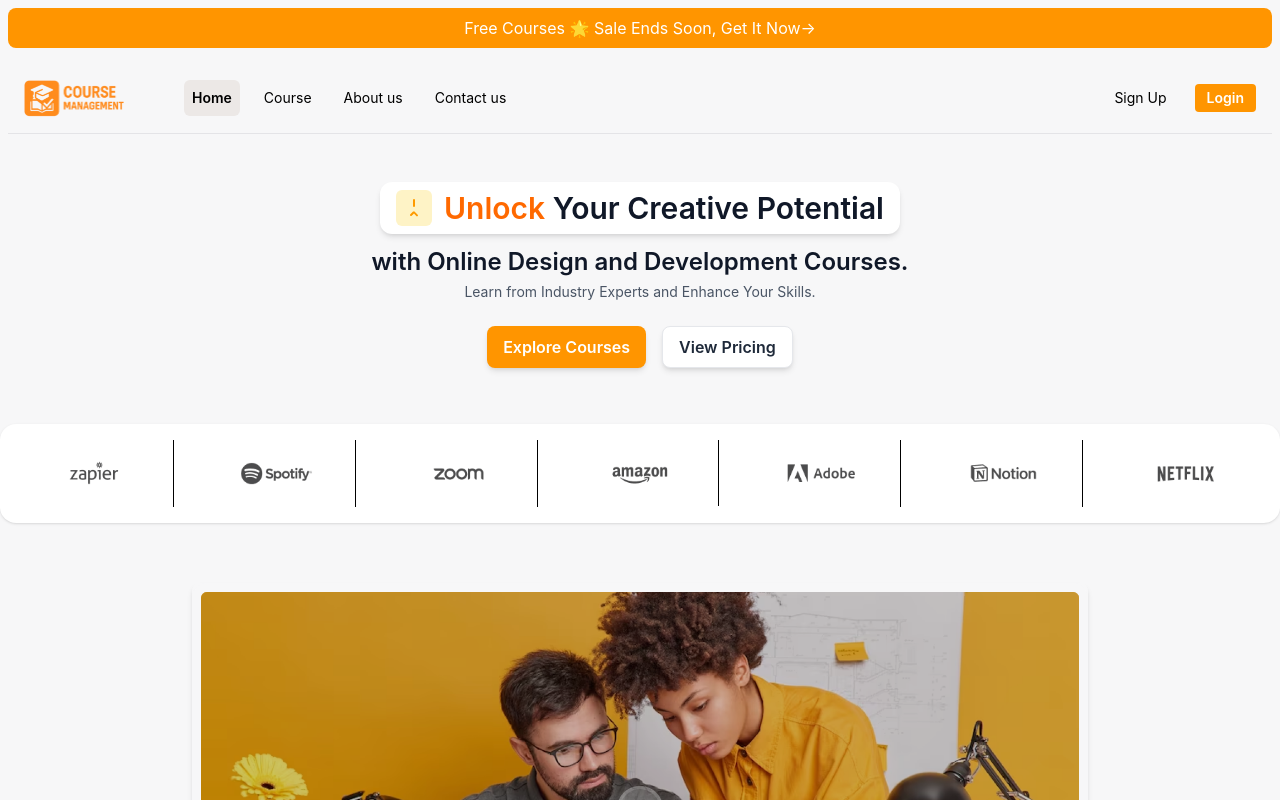
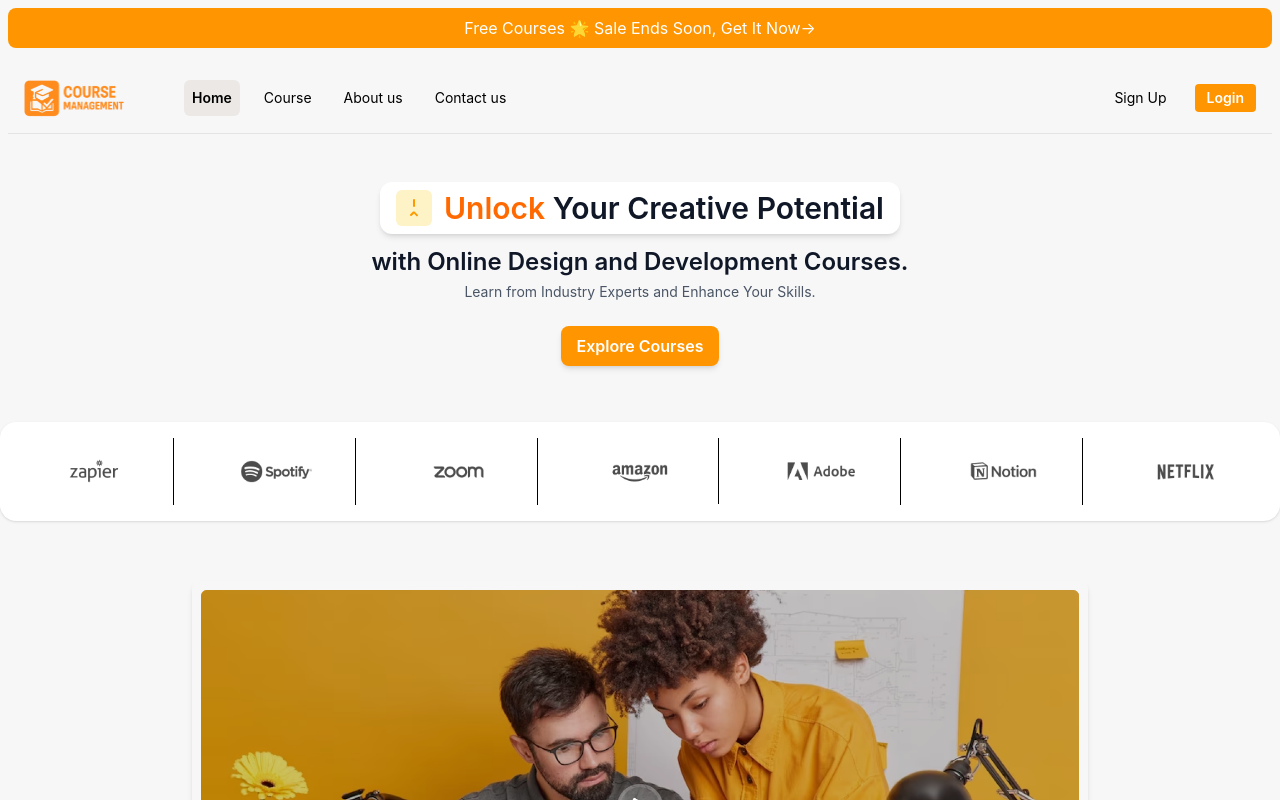
Before and after one commit to SureshNMS/React-POC, a React (Vite) app in the folder course-management/: page / in a window 1280 px wide. Shown: the top 800 px of the page. Built offline with nearby package versions, Linux system fonts and the light colour scheme.

Commit message:
added button navigate

```diff
--- a/course-management/src/pages/home/home.jsx
+++ b/course-management/src/pages/home/home.jsx
@@ -33,11 +33,8 @@ function Home() {
           </p>
         </div>
         <div className="flex gap-4 text-center mx-auto w-fit mt-6">
-          <button className="bg-[#FF9500] hover:bg-orange-600 text-white font-semibold px-4 py-2 rounded-lg shadow-md">
+          <button onClick={() => navigate('/Course')} className="bg-[#FF9500] hover:bg-orange-600 text-white font-semibold px-4 py-2 rounded-lg shadow-md">
             Explore Courses
-          </button>
-          <button className="bg-white hover:bg-gray-100 text-gray-800 font-semibold px-4 py-2 rounded-lg shadow-md border border-gray-200">
-            View Pricing
           </button>
         </div>
 
```
